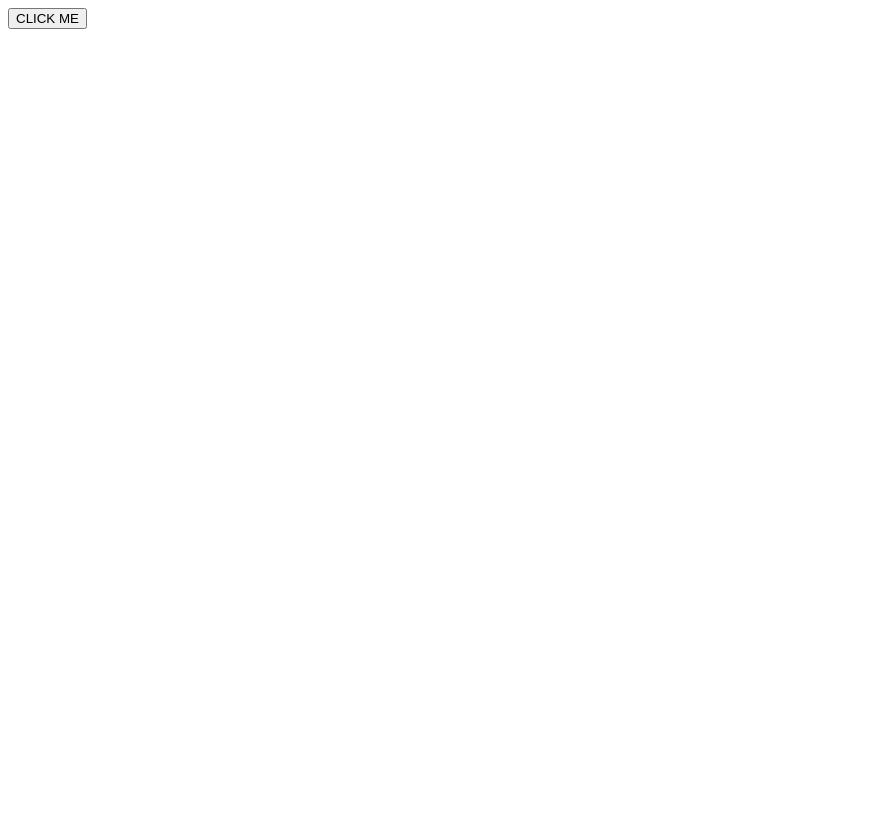
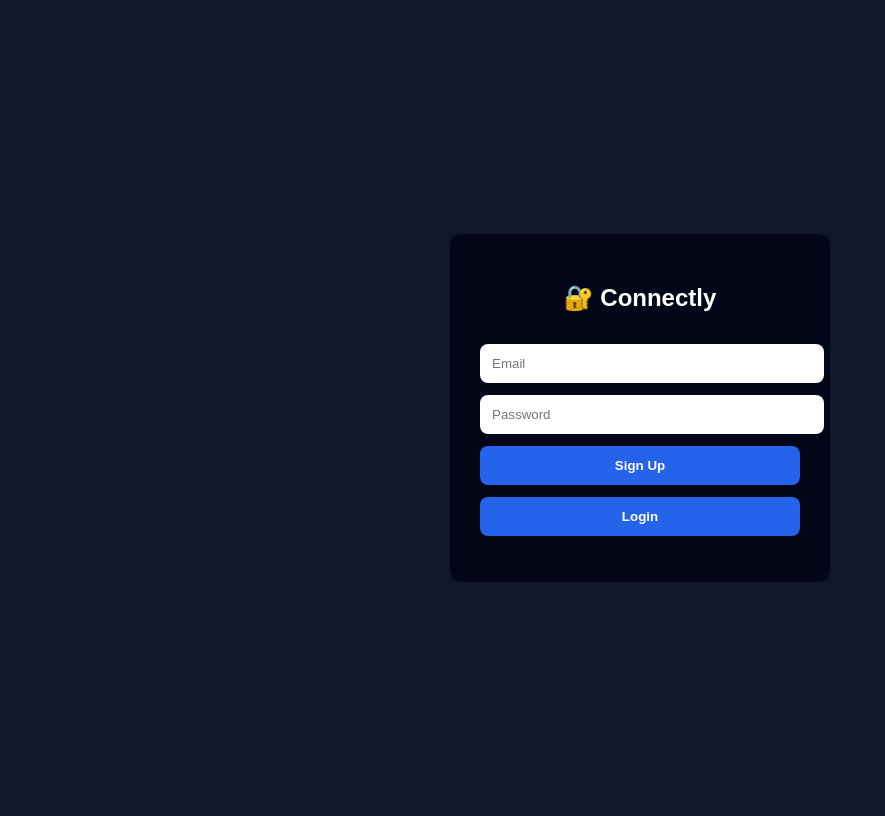
Before and after one commit to uconnectly/connectly, a Flask app: page / in a window 1280 px wide. Before the commit the part shown is almost empty. Shown: the whole page, without its empty margins (0-885 px from the left). Before the commit the page ends 29 px from the top, so only its background shows below. Run offline with Flask 3, Linux system fonts and the light colour scheme; some libraries are stand-ins or nearby versions.

Commit message:
Update index.html

```diff
--- a/templates/index.html
+++ b/templates/index.html
@@ -1,15 +1,97 @@
 <!DOCTYPE html>
-<html>
+<html lang="en">
 <head>
-  <title>Button Test</title>
+  <meta charset="UTF-8" />
+  <title>Connectly Auth</title>
+  <meta name="viewport" content="width=device-width, initial-scale=1.0" />
+
+  <!-- Supabase CDN (THIS WAS MISSING EARLIER) -->
+  <script src="https://unpkg.com/@supabase/supabase-js@2"></script>
+
+  <style>
+    body {
+      background: #0f172a;
+      font-family: Arial, sans-serif;
+      display: flex;
+      align-items: center;
+      justify-content: center;
+      height: 100vh;
+      color: white;
+    }
+    .card {
+      background: #020617;
+      padding: 30px;
+      border-radius: 12px;
+      width: 320px;
+      text-align: center;
+    }
+    input, button {
+      width: 100%;
+      padding: 12px;
+      margin-top: 12px;
+      border-radius: 8px;
+      border: none;
+    }
+    button {
+      background: #2563eb;
+      color: white;
+      font-weight: bold;
+      cursor: pointer;
+    }
+    button:hover {
+      opacity: 0.9;
+    }
+  </style>
 </head>
+
 <body>
 
-  <button onclick="test()">CLICK ME</button>
+  <div class="card">
+    <h2>🔐 Connectly</h2>
+
+    <input id="email" type="email" placeholder="Email" />
+    <input id="password" type="password" placeholder="Password" />
+
+    <button onclick="signUp()">Sign Up</button>
+    <button onclick="login()">Login</button>
+
+    <p id="msg"></p>
+  </div>
 
   <script>
-    function test() {
-      alert("Button is working ✅");
+    // 🔴 PASTE YOUR REAL VALUES HERE
+    const SUPABASE_URL = "https://uxcedmyivvtmcroqmtzi.supabase.co";
+    const SUPABASE_KEY = "eyJhbGciOiJIUzI1NiIsInR5cCI6IkpXVCJ9.eyJpc3MiOiJzdXBhYmFzZSIsInJlZiI6InV4Y2VkbXlpdnZ0bWNyb3FtdHppIiwicm9sZSI6ImFub24iLCJpYXQiOjE3Njg5ODUyMjAsImV4cCI6MjA4NDU2MTIyMH0.U-fDqvGybMxJsbjjjn35O5yNqdUVTPHW_ldoYwKLKMo";
+
+    const supabase = supabase.createClient(
+      SUPABASE_URL,
+      SUPABASE_KEY
+    );
+
+    async function signUp() {
+      const email = document.getElementById("email").value;
+      const password = document.getElementById("password").value;
+
+      const { error } = await supabase.auth.signUp({
+        email,
+        password
+      });
+
+      document.getElementById("msg").innerText =
+        error ? error.message : "✅ Signup successful!";
+    }
+
+    async function login() {
+      const email = document.getElementById("email").value;
+      const password = document.getElementById("password").value;
+
+      const { error } = await supabase.auth.signInWithPassword({
+        email,
+        password
+      });
+
+      document.getElementById("msg").innerText =
+        error ? error.message : "🎉 Logged in successfully!";
     }
   </script>
 
```
